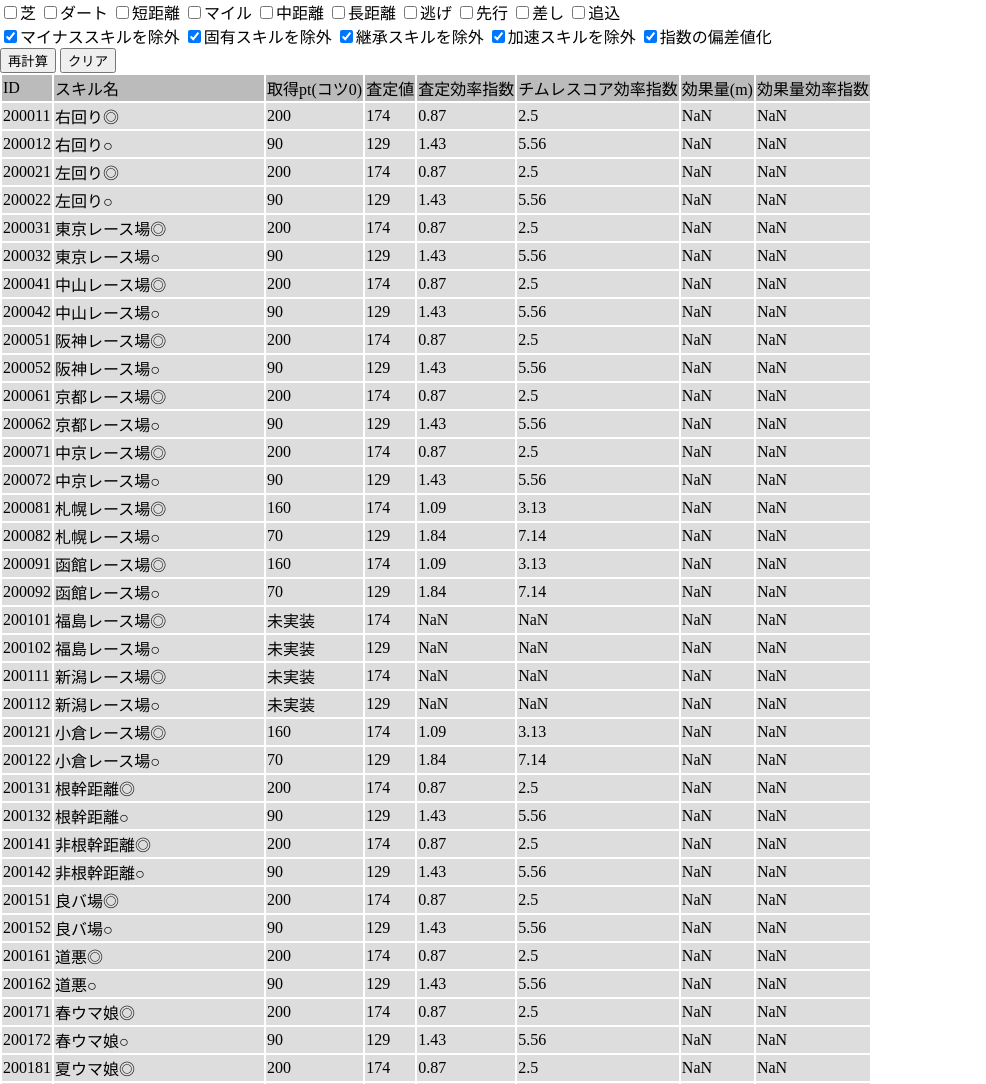
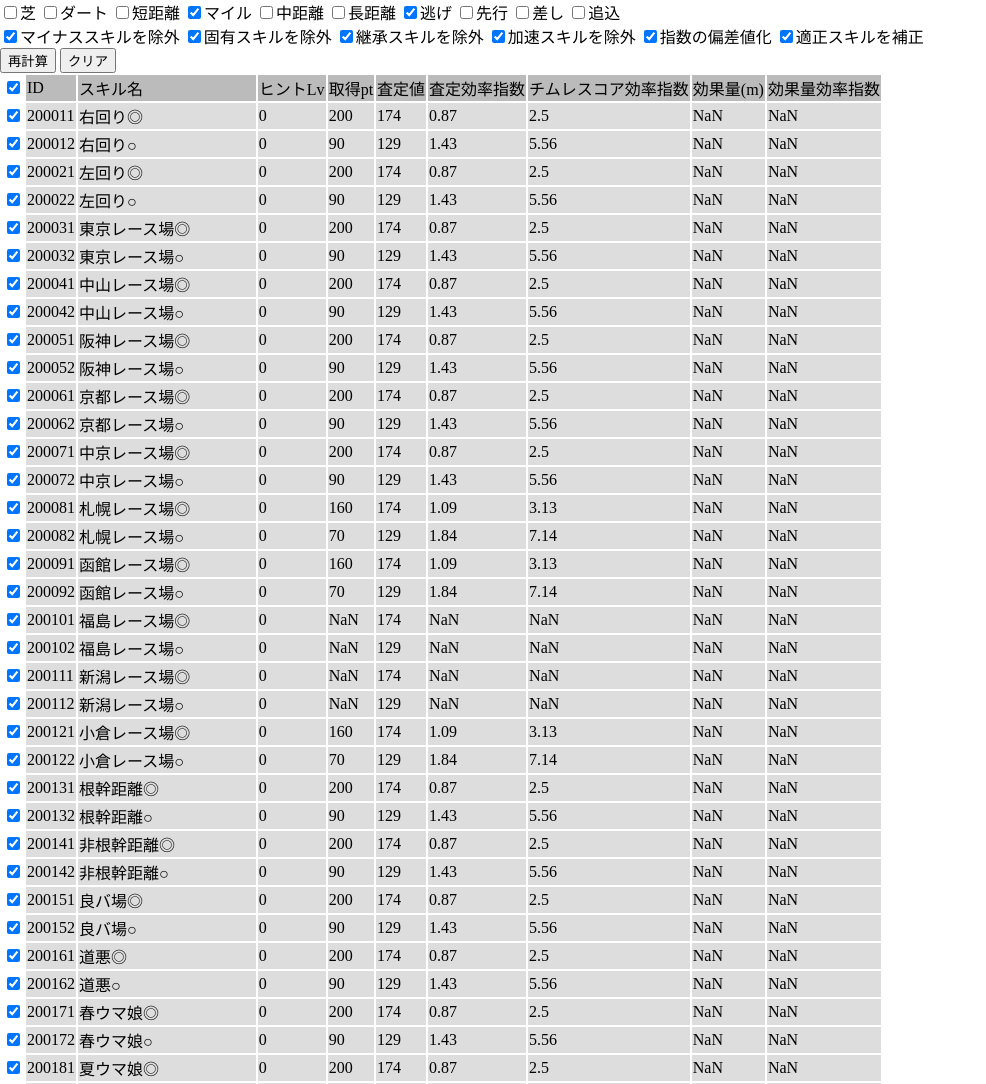
Before and after one commit to tanakaxd/UmaSkill, a plain HTML site: page index.html in a window 1280 px wide. Shown: the top 1084 px of the page, without its empty margins (0-986 px from the left). Drawn offline with nearby package versions, Linux system fonts and the light colour scheme; some packages are replaced by stand-ins of ours.

Commit message:
implemented casched data separation. not runnable, implemeting de/select all and filtering

```diff
--- a/index.html
+++ b/index.html
@@ -14,10 +14,10 @@
         <label><input type="checkbox" id="grass" >芝</label>
         <label><input type="checkbox" id="dirt" >ダート</label>
         <label><input type="checkbox" id="short" >短距離</label>
-        <label><input type="checkbox" id="mile" >マイル</label>
+        <label><input type="checkbox" id="mile" checked>マイル</label>
         <label><input type="checkbox" id="mid" >中距離</label>
         <label><input type="checkbox" id="long" >長距離</label>
-        <label><input type="checkbox" id="nige" >逃げ</label>
+        <label><input type="checkbox" id="nige" checked>逃げ</label>
         <label><input type="checkbox" id="senkou" >先行</label>
         <label><input type="checkbox" id="sashi" >差し</label>
         <label><input type="checkbox" id="oikomi" >追込</label>
@@ -28,6 +28,7 @@
         <label><input type="checkbox" id="remove_inherited_skill" checked>継承スキルを除外</label>
         <label><input type="checkbox" id="remove_acceleration_skill" checked>加速スキルを除外</label>
         <label><input type="checkbox" id="stndev_on" checked>指数の偏差値化</label>
+        <label><input type="checkbox" id="modify_qualified_skill" checked>適正スキルを補正</label>
       </div>
     </div>
     <input type="button" value="再計算" id="calcButton">
--- a/test.js
+++ b/test.js
@@ -1,4 +1,4 @@
-// ["ID","スキル名","取得pt(コツ0)","査定値","持続時間補正値","補正値"]
+// ["ID","スキル名","取得pt","査定値","持続時間補正値","補正値"]
 //　査定効率、チムレスコア効率(レアスキルかどうかという情報が必要)、効果量効率（速度スキルのみ）
 //上位と下位でヒントレベルが違う場合があるので、効率を一括して計算することはできない
 //おそらく理想的には上位スキルの差分を計算して新規レコードとして作るべき？
@@ -18,11 +18,20 @@
 
 //TODO debug トリック後
 
-const table = [];//ロード時に作成し、これ自体はそれ以後改変しない。
+const table_data_raw = [];//ロード時に作成し、これ自体はそれ以後改変しない。
+const table_data_casched = [];//再計算の間存続する
 const promises = [];
 const sort_order = { "ID": false };//初期値はIDの降順が逆になり昇順。少し冗長
-const col_labels_data = ["ID", "スキル名", "取得pt(コツ0)", "査定値", "持続時間補正値", "補正値","スキル説明"];
-const col_labels_view = ["ID", "スキル名", "取得pt(コツ0)", "査定値","査定効率指数","チムレスコア効率指数","効果量(m)","効果量効率指数"];
+// const col_labels_data = ["ID", "スキル名", "取得pt(コツ0)", "査定値", "持続時間補正値", "補正値","スキル説明"];
+const col_labels_view = ["ID", "スキル名", "ヒントLv","取得pt", "査定値", "査定効率指数", "チムレスコア効率指数", "効果量(m)", "効果量効率指数"];
+const hint_ratio = {
+    0: 0,
+    1: 10,
+    2: 20,
+    3: 30,
+    4: 35,
+    5: 40,
+};
 
 window.onload = onLoad;
 
@@ -32,25 +41,55 @@ const filter_dom = document.getElementById("filter");
 const calcButton = document.getElementById('calcButton');
 calcButton.addEventListener('click', () => {
     sort_order["ID"] = false;
-    makeTable(table, col_labels_view,"ID");
+    makeTable(table_data_casched, col_labels_view,"ID");
 });
 const clearButton = document.getElementById('clearButton');
 clearButton.addEventListener('click', () => {
     while (table_dom.firstChild) table_dom.removeChild(table_dom.firstChild);
+    init();
 });
 const remove_negative_skill = document.getElementById('remove_negative_skill');
 const remove_unique_skill = document.getElementById('remove_unique_skill');
 const remove_inherited_skill = document.getElementById('remove_inherited_skill');
 const remove_acceleration_skill = document.getElementById('remove_acceleration_skill');
-// const checkButton = document.getElementById('');
+const modify_qualified_skill = document.getElementById('modify_qualified_skill');
 // const checkButton = document.getElementById('');
 
 function getOptions() {
     return {
         "remove_negative_skill": remove_negative_skill.checked,
         "remove_unique_skill": remove_unique_skill.checked,
-        "remove_inherited_skill":remove_inherited_skill.checked,
+        "remove_inherited_skill": remove_inherited_skill.checked,
+        "modify_qualified_skill": modify_qualified_skill.checked,
     };
+}
+
+function init() {
+    table_data_casched.forEach((record) => {
+        //Toggleのための属性を追加
+        record["選択"] = true;
+
+        //ヒントレベルを追加
+        record["ヒントLv"] = 0;
+
+        //動的な取得ポイントを初期化
+        // record["取得pt"] = record["取得pt(コツ0)"];
+        record["取得pt"] = 0;
+
+        //計算列の追加と初期化
+        //査定効率
+        const temp = record["査定値"] / record["取得pt(コツ0)"];
+        record["査定効率指数"] = round(temp, 2);//TODO ◎スキルの仕様
+
+        //チムレスコア効率指数
+        const score = record["査定値(上位スキル単独査定)"] == "-" ? 500 : record["スキル名"].endsWith("◎") ? 500 : 1200;
+        record["チムレスコア効率指数"] = round(score / record["取得pt(コツ0)"], 2);
+
+        //効果量と効率
+        const effectiveness = record["種類"] == "目標速度アップ" ? record["補正値"] * record["持続時間補正値"] / 10000 / 10000 : NaN;
+        record["効果量(m)"] = effectiveness;
+        record["効果量効率指数"] = round(effectiveness / record["取得pt(コツ0)"] * 10000, 2);
+    });
 }
 
 function onLoad() {
@@ -64,10 +103,10 @@ function onLoad() {
                 Object.keys(record).forEach((col) => {
                     entry[col] = record[col];
                 });
-                table.push(entry);
+                table_data_raw.push(entry);
             });
             results[1].forEach((record) => {
-                for (const row of table) {
+                for (const row of table_data_raw) {
                     if (row["ID"]==record["ID"]) {
                         Object.keys(record).forEach((col) => {
                             row[col] = record[col];
@@ -80,14 +119,28 @@ function onLoad() {
         })
         .then(() => {
             //上位スキルのPT修正
-            for (let index = 0; index < table.length; index++) {
-                const record = table[index];
+            for (let index = 0; index < table_data_raw.length; index++) {
+                const record = table_data_raw[index];
                 if (record["査定値(上位スキル単独査定)"] != "-") {
-                    record["取得pt(コツ0)"] += table[index + 1]["取得pt(コツ0)"];
+                    record["取得pt(コツ0)"] += table_data_raw[index + 1]["取得pt(コツ0)"];
                     //TODO スキル差分を作る
                 }
             }
-            makeTable(table, col_labels_view,"ID");
+            //casched用にコピー
+            table_data_raw.forEach((record) => {
+                const row = {};
+                Object.keys(record).forEach((col) => {
+                    row[col] = record[col];
+                });
+                table_data_casched.push(row);
+            });
+
+            //キャッシュデータを初期化
+            init();
+
+            console.log(table_data_casched);
+
+            makeTable(table_data_casched, col_labels_view,"ID");
         })
         .catch(err => { console.log(err) });
 }
@@ -99,56 +152,61 @@ async function loadData(url) {
 }
 
 // 表の動的作成
-function makeTable(table_data, cols_name_to_view,sort_col) {
+function makeTable(table_data, cols_name_to_view, sort_col) {
 
     //clear
     while (table_dom.firstChild) table_dom.removeChild(table_dom.firstChild);
 
+    //ローカル変数宣言
     const options = getOptions();
     const rows = [];
     const retreived_table = [];
 
-    //必要列の抽出とつけたし
+    //TODO オプション次第でキャッシュデータを修正する
+    table_data.forEach((record) => {
+
+        //適正補正
+        if (options["modify_qualified_skill"]) {
+            record["補正査定値"] = record["スキル説明"].includes("＞")? Math.floor(record["査定値"]*1.1):record["査定値"];
+        }
+
+        //計算列の追加。
+        // キャッシュされているので適正補正反映のため毎回再計算する必要がある。これは冗長か？
+        // どうせヒントレベルの反映もするのでokか？
+
+        //ヒントレベルで取得ptを補正
+        record["取得pt"]=record["取得pt(コツ0)"] *  (100 - hint_ratio[record["ヒントLv"]]) / 100;
+
+        //査定効率
+        const temp = record["補正査定値"] / record["取得pt"];
+        record["査定効率指数"] = Math.round(temp * 100) / 100;//TODO ◎スキルの仕様
+
+        //チムレスコア効率指数
+        const score = record["査定値(上位スキル単独査定)"] == "-" ? 500 : record["スキル名"].endsWith("◎") ? 500 : 1200;
+        record["チムレスコア効率指数"] = Math.round(score / record["取得pt"] * 100) / 100;
+
+        //効果量効率
+        record["効果量効率指数"] = Math.round(record["効果量(m)"]/record["取得pt"] * 10000) ;
+    });
+
+    console.log(table_data);
+
+    //キャッシュを抽出データにコピー
     table_data.forEach((record) => {
         const row = {};
-        col_labels_data.forEach((key) => {
-            row[key] = record[key];
-        });
-
-        //Toggleのための属性
-        row["view"] = true;
-
-        //適正補正
-        if (row["スキル説明"].includes("＞")) {
-            row["査定値"] = Math.floor(row["査定値"]*1.1);
-        }
-
-        //計算列の追加
-        //査定効率
-        const temp = row["査定値"] / row["取得pt(コツ0)"];
-        row["査定効率指数"] = Math.round(temp * 100) / 100;//TODO ◎スキルの仕様
-
-        //TODO 簡易的ヒントレベル実装
-        const ratio = [10, 20, 30, 35, 40];
-        for (let i = 0; i < ratio.length; i++) {
-            row["Lv" + (i + 1)] = Math.round(row["査定効率指数"] * 100 / (100 - ratio[i]) * 100) / 100;
-        }
-
-        //チムレスコア効率指数
-        const score = record["査定値(上位スキル単独査定)"] == "-" ? 500 : row["スキル名"].endsWith("◎") ? 500 : 1200;
-        row["チムレスコア効率指数"] = Math.round(score / row["取得pt(コツ0)"] * 100) / 100;
-
-        //効果量と効率
-        const effectiveness = record["種類"] == "目標速度アップ"?row["補正値"] * row["持続時間補正値"]/ 10000/10000 :NaN;
-        row["効果量(m)"] = effectiveness;
-        row["効果量効率指数"] = Math.round(effectiveness/row["取得pt(コツ0)"] * 10000) ;
-
+        Object.keys(record).forEach((col) => {
+            row[col]=record[col];
+        })
         retreived_table.push(row);
     });
 
-    console.log(retreived_table);
+    //filter
+    //選択されていないレコードの除外
+    retreived_table.removeIf((ele, index) =>
+        !ele["選択"]
+    );
 
-    //filter TODO 移動可能
+
     //マイナススキルの除外
     if (options["remove_negative_skill"]) {
         retreived_table.removeIf((elem,index) =>
@@ -161,13 +219,12 @@ function makeTable(table_data, cols_name_to_view,sort_col) {
             elem["取得pt(コツ0)"]=="固有"
         )
     }
-    //TODO 継承スキルの除外　固有スキルに800000足したID
-    // if (options["remove_inherited_skill"]) {
-    //     retreived_table.removeIf((elem, index) => {
-    //         elem["取得pt(コツ0)"]=="固有"
-    //         elem["ID"]-800000
-    //     })
-    // }
+    //継承スキルの除外
+    if (options["remove_inherited_skill"]) {
+        retreived_table.removeIf((elem, index) =>
+            elem["ID"] >= 800000
+        )
+    }
 
     //適正スキルのフィルター
     Array.from(filter_dom.children).removeIf((child) =>
@@ -181,26 +238,71 @@ function makeTable(table_data, cols_name_to_view,sort_col) {
     //並べ替え
     sortOnCol(retreived_table, sort_col, true);
 
+    console.log(retreived_table);
+
     //DOMへの反映
-    // TODO　内部的な値と実際に表示する値を別にすることは可能か
-
     //header
     rows.push(table_dom.insertRow(-1));
+
+    //選択列
+    const toggle_all_checked = rows[0].insertCell(-1);
+    const input_dom = document.createElement("input");
+    input_dom.type = "checkbox";
+    input_dom.checked = true;
+    input_dom.addEventListener("click",(e) => {
+        //キャッシュデータを更新してチェックボックスDOMも更新する
+        //ただしテーブルを作り直すとdeselect allされたとき全ての項目が消されてしまうことになる
+        //よって、見かけと内部データは書き換えるが、テーブルの更新自体は行わない必要がある
+        const is_checked = e.path[0].checked;
+        console.log(is_checked);
+        console.log(e.path);
+        console.log(e.path[3].children);
+        console.log(e.path[3].children[1].firstChild);
+        console.log(e.path[3].children[1].firstChild.firstChild.checked);
+        Array.from(e.path[3].children).forEach((record_dom) => {
+            record_dom.firstChild.firstChild.checked = is_checked;
+
+            table_data_casched
+        });
+
+
+
+        console.log(table_data_casched);
+
+    });
+    toggle_all_checked.appendChild(input_dom);
+
+    //選択列以外のソート可能列
     cols_name_to_view.forEach((col_label) => { //TODO index0の行が欠けていた場合バグ
         const cell = rows[0].insertCell(-1);
         cell.appendChild(document.createTextNode(col_label));
         cell.style.backgroundColor = "#bbb";
         cell.addEventListener("click", (e) => {
-            // console.log(e.path[0].innerText);
-            makeTable(table, cols_name_to_view,e.path[0].innerText);
+            makeTable(table_data_casched, cols_name_to_view,e.path[0].innerText);
         });
     });
 
+    //headerから下
     for(i = 0; i < retreived_table.length; i++){
         rows.push(table_dom.insertRow(-1));  // 行の追加。追加した行に対して列を追加できるようにrows配列いれておく
 
-        //前2列
-        // const cell = rows[i+1].insertCell(-1);
+        //選択列
+        const select_cell = rows[i + 1].insertCell(-1);
+        const input_dom = document.createElement("input");
+        input_dom.type = "checkbox";
+        input_dom.checked = retreived_table[i]["選択"];
+        input_dom.addEventListener("click",(e) => {
+            //クリックしたスキルのIDを取得
+            const id = e.path[2].children[1].innerText;
+            // console.log(e.path[0].checked);
+            const is_checked = e.path[0].checked;
+            // キャッシュされたスキルテーブルにIDでアクセスして更新
+            //単純なtoggle構造にできないのはこの操作以外のルートでDOMが更新される可能性があるから。
+            //見かけと内部データが必ず一致するようにしてある
+            const clicked_record = table_data_casched.find(ele => ele["ID"] == id);
+            clicked_record["選択"] = is_checked;
+        });
+        select_cell.appendChild(input_dom);
 
         cols_name_to_view.forEach((key) => {
             const cell = rows[i+1].insertCell(-1);//rowsにはヘッダー行が入っているため+1から
@@ -212,11 +314,12 @@ function makeTable(table_data, cols_name_to_view,sort_col) {
 
 function sortOnCol(table, sort_col, include_NaN) {//数字しかソートできない
 
-    if (!sort_col in sort_order) {//keyがまだ存在しなかったら
+    if (!(sort_col in sort_order)) {//keyがまだ存在しなかったら
         sort_order[sort_col] = false;
     } else {
         sort_order[sort_col] = !sort_order[sort_col];
     }
+    console.log(sort_order[sort_col]);
 
     const temp = table.popIf(x => Number.isNaN(x[sort_col]));
     table.sort((a, b) => sort_order[sort_col] ? a[sort_col] - b[sort_col] : b[sort_col] - a[sort_col]);
@@ -245,3 +348,8 @@ Array.prototype.popIf = function(callback) {
     }
     return arr;
 };
+
+function round(num, digit) {
+    const exp = Math.pow(10, digit);
+    return Math.round(num * exp) / exp;
+}
```
